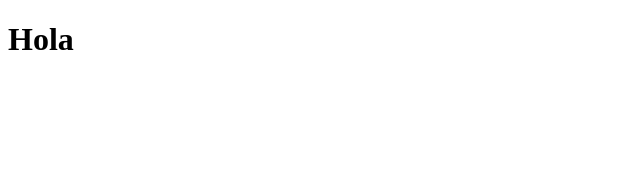
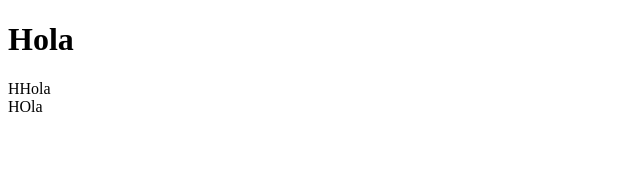
Before and after one commit to fedefullone/proyectointegradornuevo, a React (Create React App) app in the folder proyectointegrador/: page / in a window 1280 px wide. Shown: the top 170 px of the page, without its empty margins (0-640 px from the left). Built offline with nearby package versions, Linux system fonts and the light colour scheme.

Commit message:
inicio componentes header y footer

```diff
--- a/proyectointegrador/src/App.js
+++ b/proyectointegrador/src/App.js
@@ -1,9 +1,12 @@
 import react from 'react';
-
+import Header from './components/Header/Header'
+import Footer from './components/Footer/Footer'
 function App() {
   return (
     <div>
       <h1>Hola</h1>
+      <Header/>
+      <Footer/>
     </div>
   );
 }
--- /dev/null
+++ b/proyectointegrador/src/components/Footer/Footer.js
@@ -0,0 +1,11 @@
+import React from 'react'
+
+function Footer() {
+    return (
+        <div>
+          HOla
+        </div>
+    )
+}
+
+export default Footer
--- /dev/null
+++ b/proyectointegrador/src/components/Header/Header.js
@@ -0,0 +1,11 @@
+import React from 'react'
+
+function Header() {
+    return (
+        <div>
+            HHola
+        </div>
+    )
+}
+
+export default Header
```
